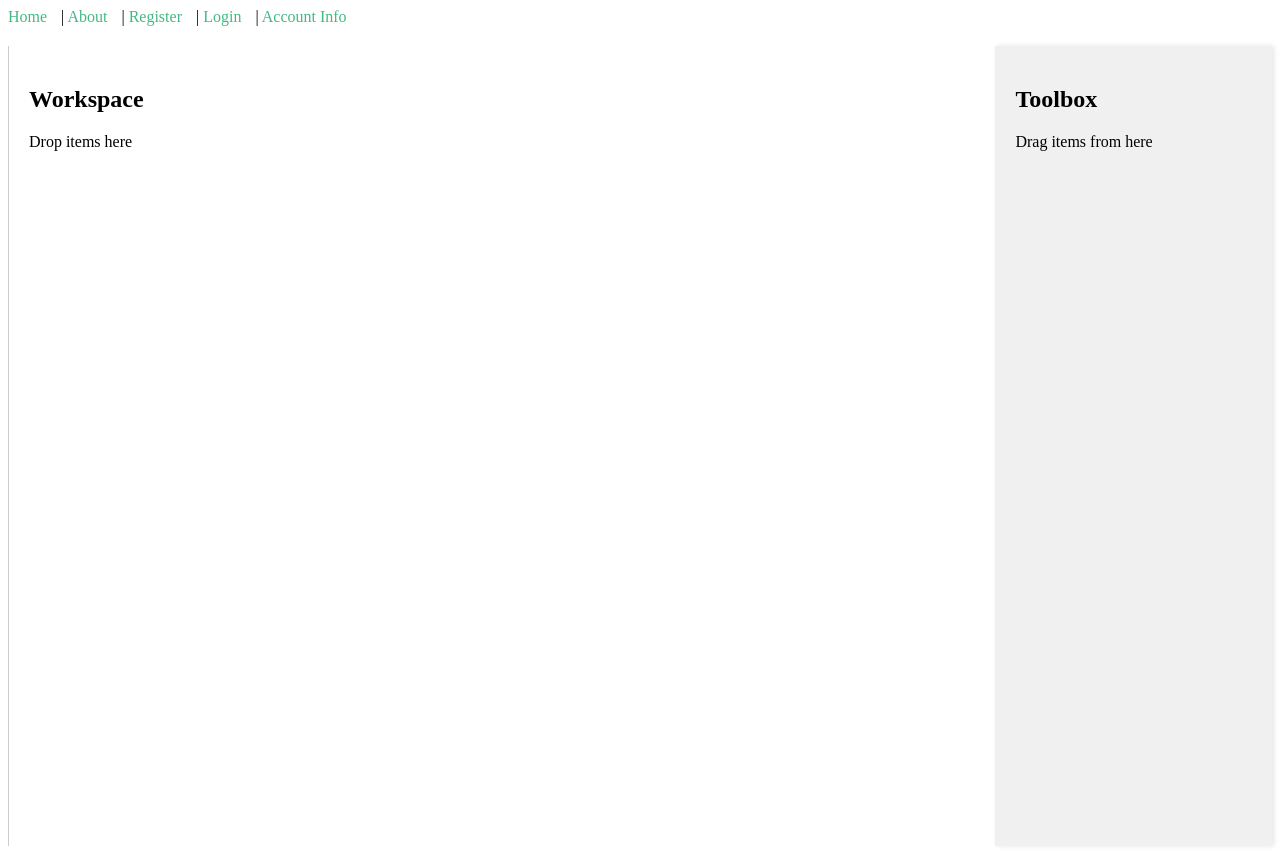
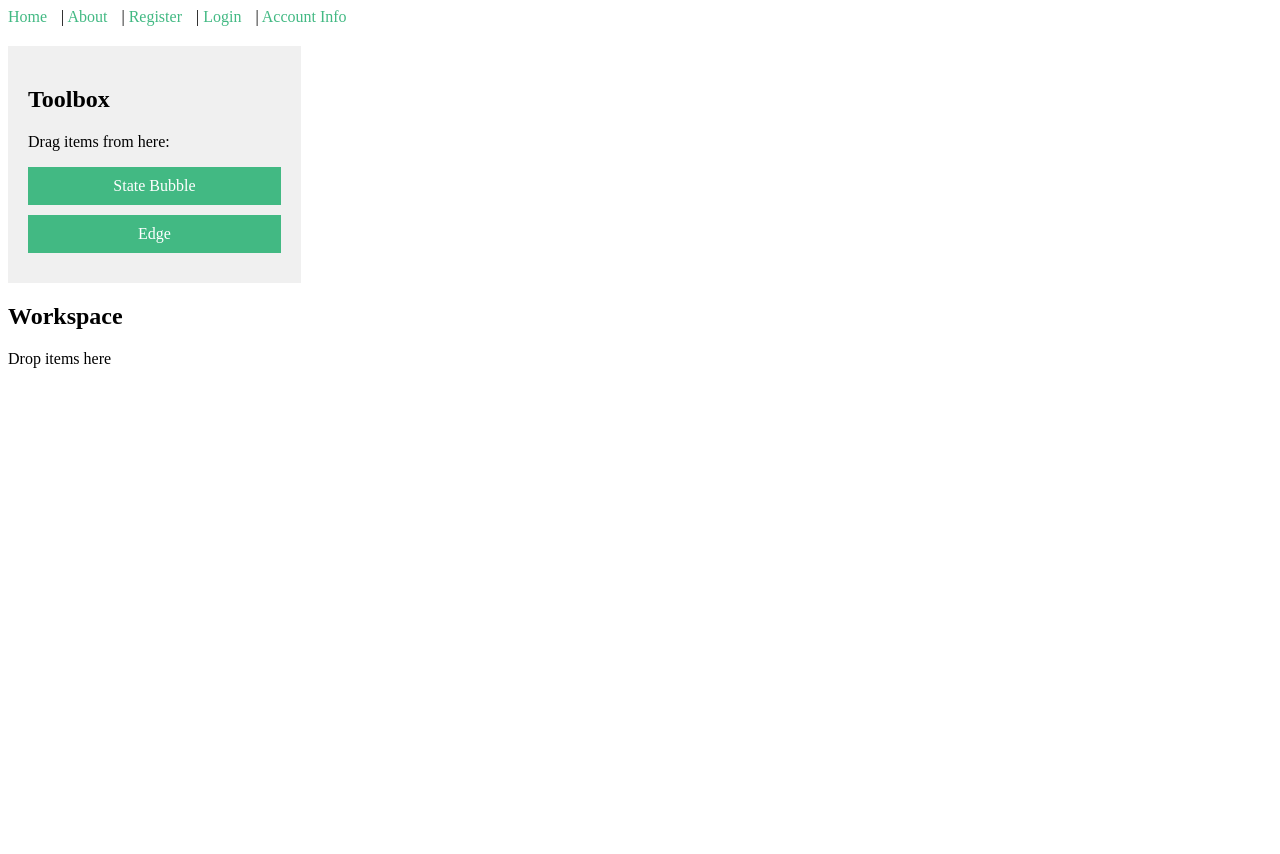
Before and after one commit to davidvenuto/Projects-Fall-2024, a Vue app in the folder client/: page / in a window 1280 px wide. After the commit the page ends 800 px from the top, so only its background shows below. Built offline with nearby package versions, Linux system fonts and the light colour scheme; the HTML template or start-up script is replaced by a standard one.

Commit message:
Added items to toolbox

```diff
--- a/client/package.json
+++ b/client/package.json
@@ -16,6 +16,7 @@
         "@fortawesome/free-solid-svg-icons": "^6.5.1",
         "@fortawesome/vue-fontawesome": "^3.0.6",
         "bulma": "^0.9.4",
+        "client": "file:",
         "pinia": "^2.1.7",
         "vue": "^3.5.3",
         "vue-router": "^4.4.3"
--- a/client/src/views/Home.vue
+++ b/client/src/views/Home.vue
@@ -1,12 +1,29 @@
 <template>
   <div class="container">
+    <div class="toolbox">
+      <h2>Toolbox</h2>
+      <p>Drag items from here:</p>
+
+      <div
+        class="toolbox-item"
+        draggable="true"
+        @dragstart="onDragStart($event, 'state')"
+      >
+        State Bubble
+      </div>
+
+      <div
+        class="toolbox-item"
+        draggable="true"
+        @dragstart="onDragStart($event, 'edge')"
+      >
+        Edge
+      </div>
+    </div>
+
     <div class="workspace">
       <h2>Workspace</h2>
       <p>Drop items here</p>
-      </div>
-      <div class="toolbox">
-        <h2>Toolbox</h2>
-        <p>Drag items from here</p>
     </div>
   </div>
 </template>
@@ -14,26 +31,27 @@
 <script lang="ts">
 export default {
   name: 'Home',
+  methods: {
+    onDragStart(event: DragEvent, type: string) {
+      event.dataTransfer?.setData('type', type);
+    }
+  }
 };
 </script>
 
 <style scoped>
-  .container {
-    display: flex;
-    height: 100vh;
-  }
-
 .toolbox {
   width: 20%;
   background-color: #f0f0f0;
   padding: 20px;
-    box-shadow: 2px 0 5px rgba(0, 0, 0, 0.1);
 }
 
-  .workspace {
-    width: 80%;
-    background-color: #ffffff;
-    padding: 20px;
-    border-left: 1px solid #ccc;
+.toolbox-item {
+  padding: 10px;
+  margin-bottom: 10px;
+  background-color: #42b983;
+  color: white;
+  text-align: center;
+  cursor: grab;
 }
 </style>
--- a/package.json
+++ b/package.json
@@ -12,6 +12,7 @@
     "dependencies": {
         "dayjs": "1.11.10",
         "express": "4.18.2",
+        "projects-fall-2024": "file:",
         "typescript": "^5.3.3"
     },
     "devDependencies": {
```
Also changed, not shown: 2 other files (tests, documents, lock files or other folders). Lines whose indentation alone changed are shown as unchanged.
